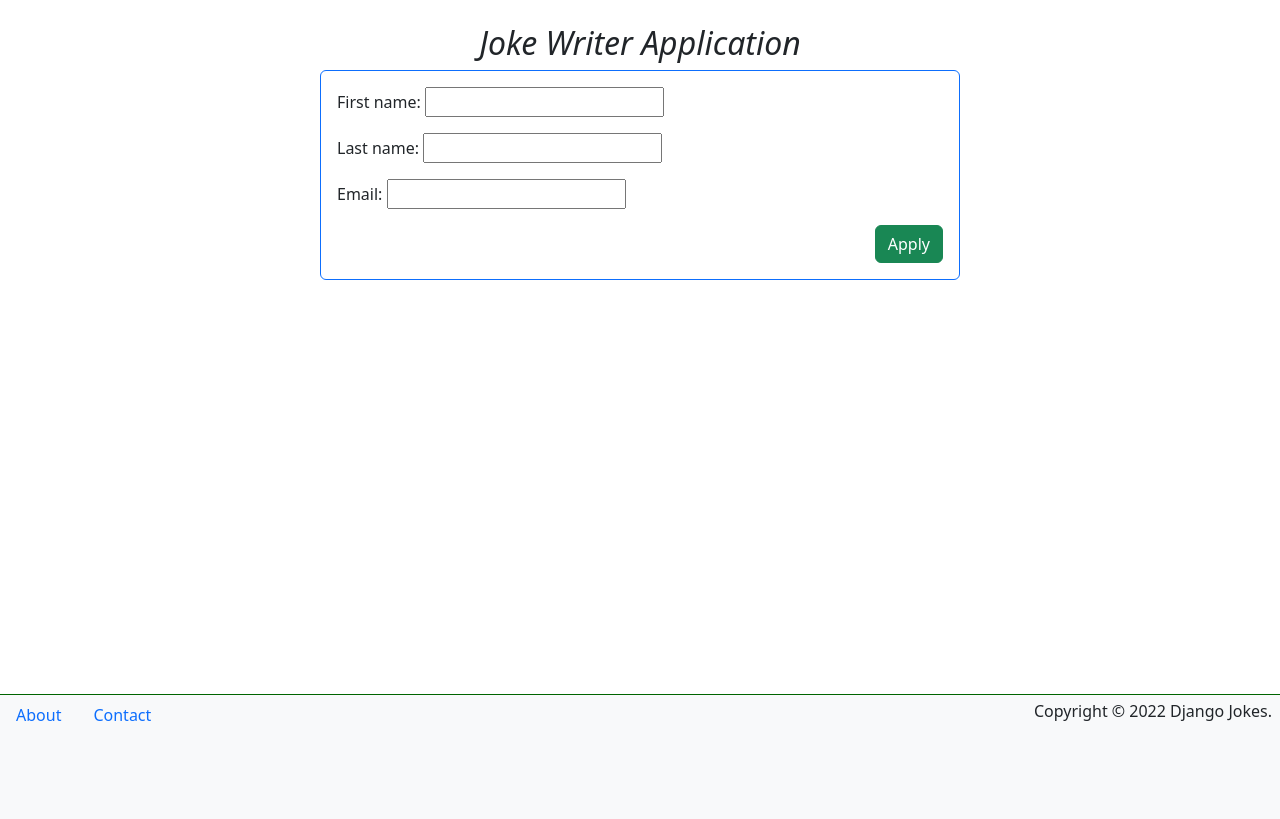
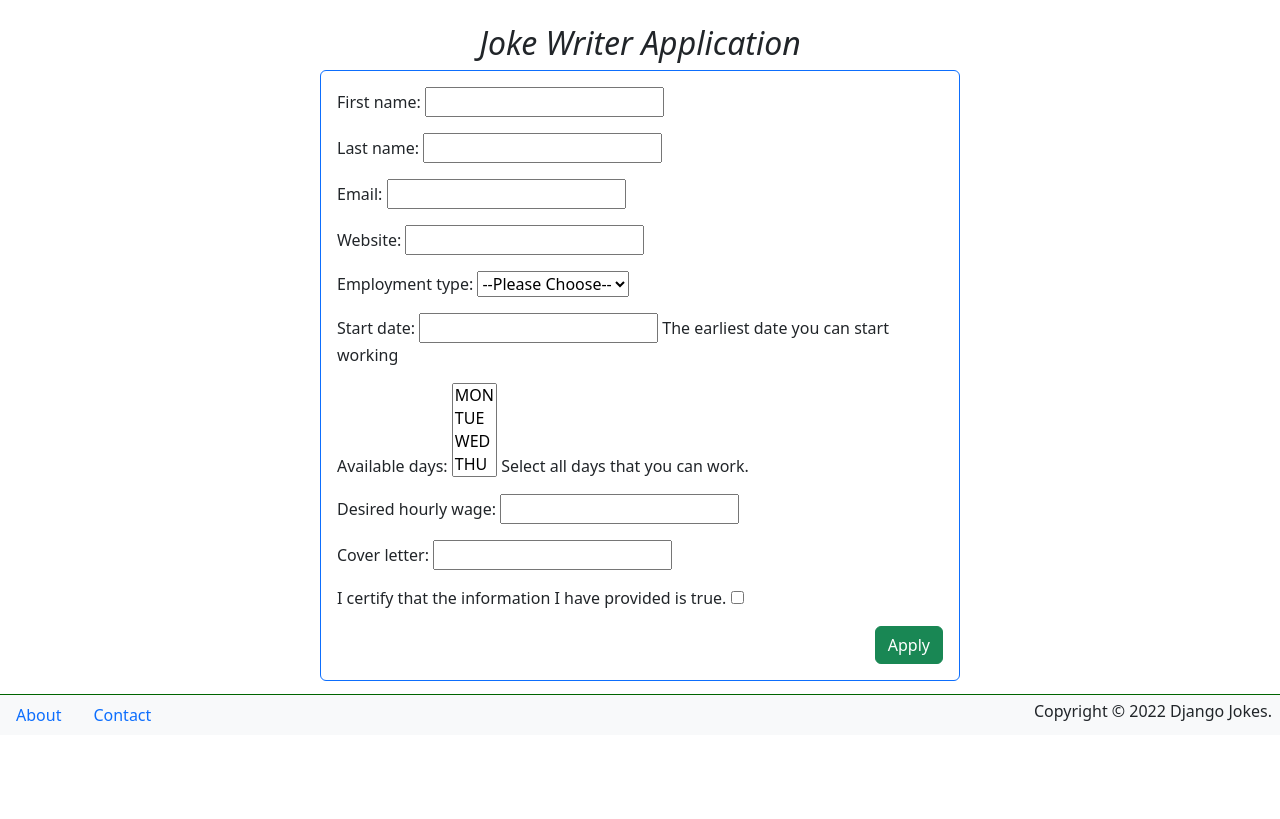
Before and after one commit to fewdn/djangojokes.com, a Django app: page /jobs/job-app/ in a window 1280 px wide. Shown: the part 65-884 px from the top of the page. Before the commit the page ends 786 px from the top, so only its background shows below. Run offline with Django 4.2, Linux system fonts and the light colour scheme.

Commit message:
Modified job application form

```diff
--- a/jobs/forms.py
+++ b/jobs/forms.py
@@ -4,3 +4,35 @@ class JobApplicationForm(forms.Form):
     first_name = forms.CharField()
     last_name = forms.CharField()
     email = forms.EmailField()
+    website = forms.URLField(required=False)
+
+    employment_choices = (
+        ('None', '--Please Choose--'),
+        ('ft', 'full-time'),
+        ('pt', 'part-time'),
+    )
+    employment_type = forms.ChoiceField(choices=employment_choices)
+
+    start_date = forms.DateField(
+        help_text='The earliest date you can start working'
+    )
+
+    day_choices = (
+        ('1', 'MON'),
+        ('2', 'TUE'),
+        ('3', 'WED'),
+        ('4', 'THU'),
+        ('5', 'FRI'),
+        ('6', 'SAT'),
+        ('7', 'SUN'),
+    )
+    available_days = forms.MultipleChoiceField(
+        choices=day_choices,
+        help_text='Select all days that you can work.'
+    )
+
+    desired_hourly_wage = forms.DecimalField(decimal_places=2)
+    cover_letter = forms.CharField()
+    confirmation = forms.BooleanField(
+        label="I certify that the information I have provided is true."
+    )
--- a/jobs/views.py
+++ b/jobs/views.py
@@ -26,6 +26,7 @@ class JobAppView(FormView):
         content += '</ol>'
 
         # send_email(to, subject, content)  ATTN: I did not create a SendGrid account or email function
+        print(content)
         return super().form_valid(form)
 
 class JobAppThanksView(TemplateView):
--- a/templates/jobs/joke_writer.html
+++ b/templates/jobs/joke_writer.html
@@ -4,7 +4,7 @@
 {% block main %}
   <h2 class="text-center">Joke Writer Application</h2>
   <div class="card border-primary m-auto mb-3 p-3" style="max-width: 40rem">
-    <form method="post">
+    <form method="post" novalidate> <!-- remove novalidate for production -->
         {% csrf_token %}
         {{ form.as_p }}
         <button class="btn btn-success float-end">Apply</button>
```
